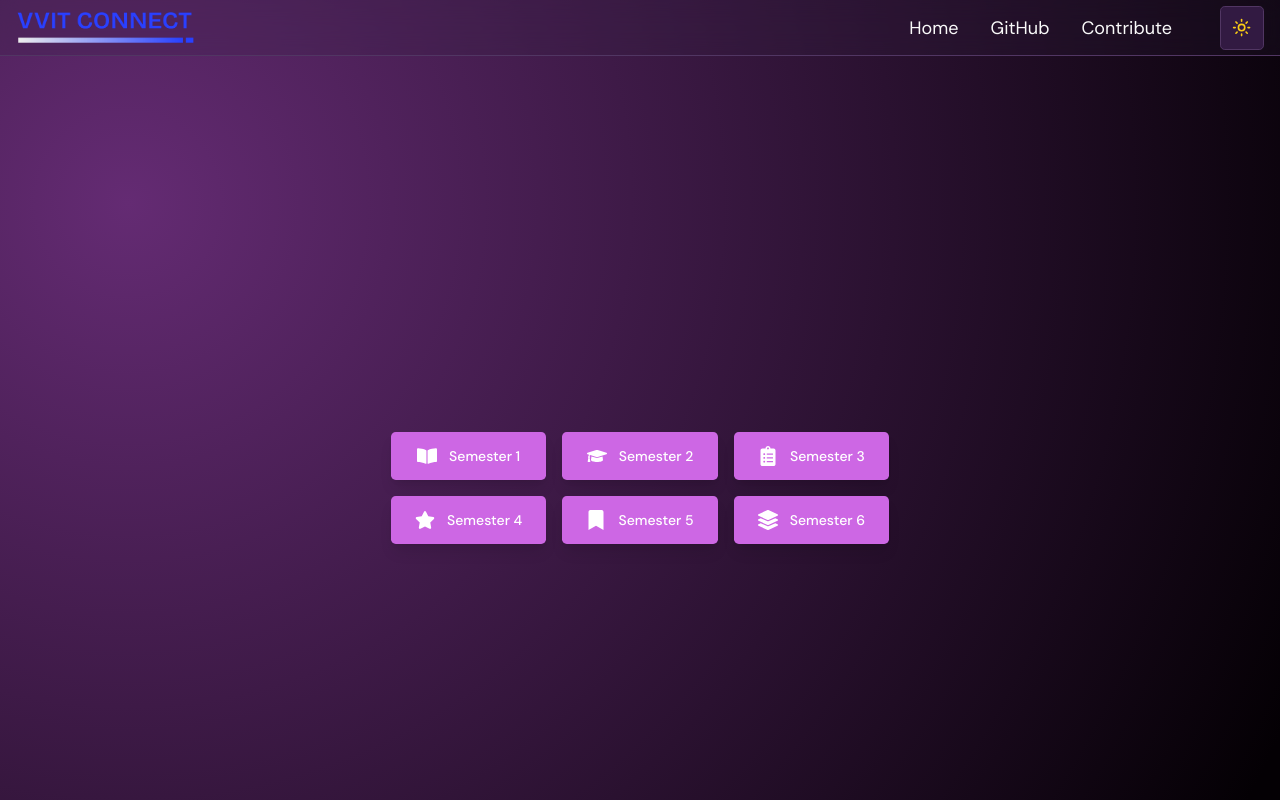
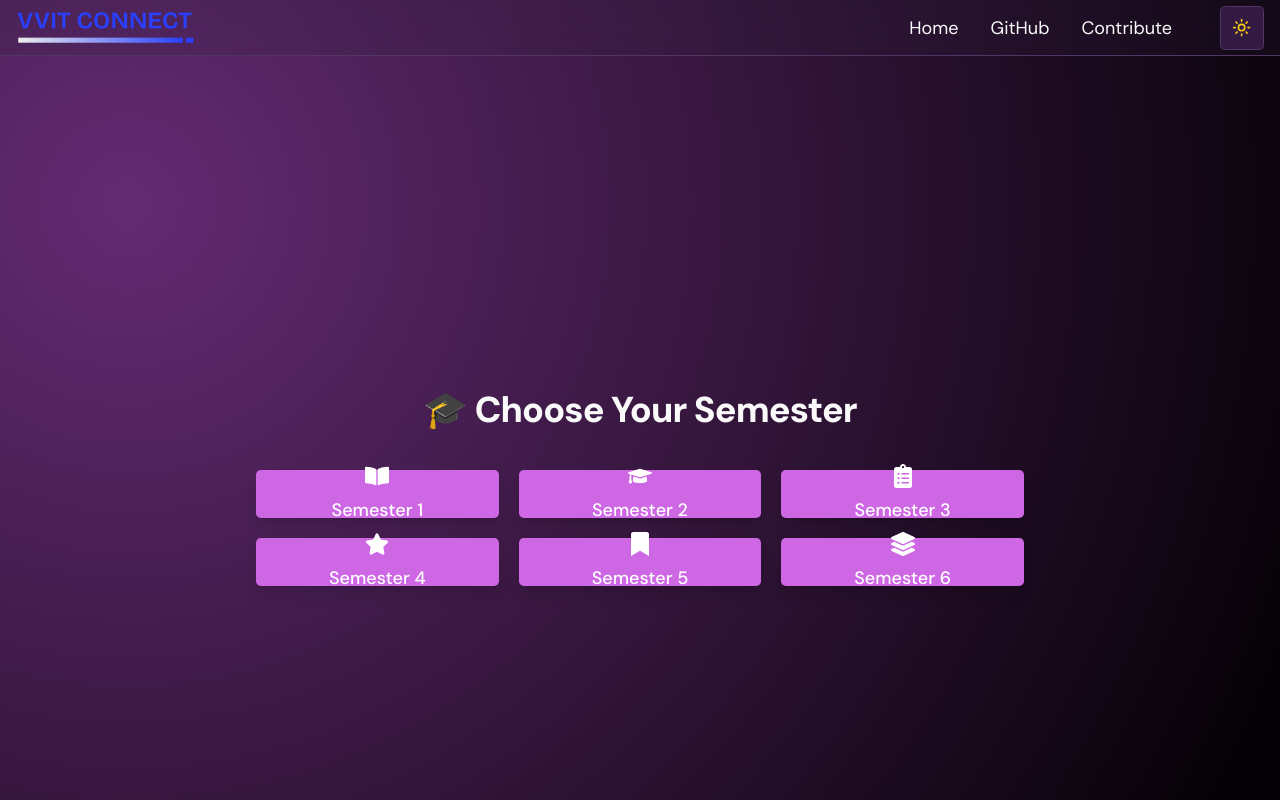
Before and after one commit to pyKinsu/VVITConnect, a Next.js app: page /bba in a window 1280 px wide. Shown: the top 800 px of the page. Built offline with nearby package versions, Linux system fonts and the light colour scheme.

Commit message:
Update page.tsx

```diff
--- a/src/app/bba/page.tsx
+++ b/src/app/bba/page.tsx
@@ -1,7 +1,7 @@
 "use client";
 
 import { useRouter } from "next/navigation";
-import { Button } from "@/components/ui/button"; // import your button
+import { Button } from "@/components/ui/button";
 import {
   FaBookOpen,
   FaGraduationCap,
@@ -24,17 +24,23 @@ export default function BbaSemestersPage() {
   ];
 
   return (
-    <main className="flex flex-col items-center justify-center min-h-screen gap-6 bg-transparent">
-      <div className="grid gap-4 grid-cols-1 sm:grid-cols-2 md:grid-cols-3">
+    <main className="flex flex-col items-center justify-center min-h-screen bg-transparent px-4 py-10">
+      {/* Heading */}
+      <h1 className="mb-10 text-3xl font-extrabold text-center tracking-tight md:text-4xl">
+        🎓 Choose Your Semester
+      </h1>
+
+      {/* Responsive Buttons Grid */}
+      <div className="grid w-full max-w-3xl grid-cols-2 gap-5 md:grid-cols-3">
         {semesters.map((s) => (
           <Button
             key={s.id}
             variant="default"
             size="lg"
-            className="flex items-center gap-3 shadow-lg hover:scale-105 transition-transform"
+            className="flex flex-col items-center justify-center gap-2 py-6 shadow-lg hover:scale-105 transition-transform text-base sm:text-lg"
             onClick={() => router.push(s.route)}
           >
-            <span className="text-xl">{s.icon}</span>
+            <span className="text-2xl">{s.icon}</span>
             {s.title}
           </Button>
         ))}
```
